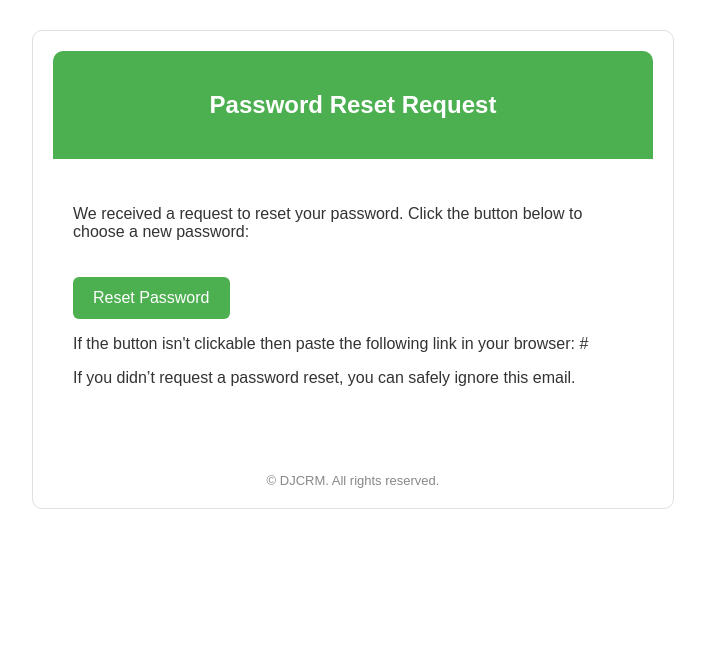
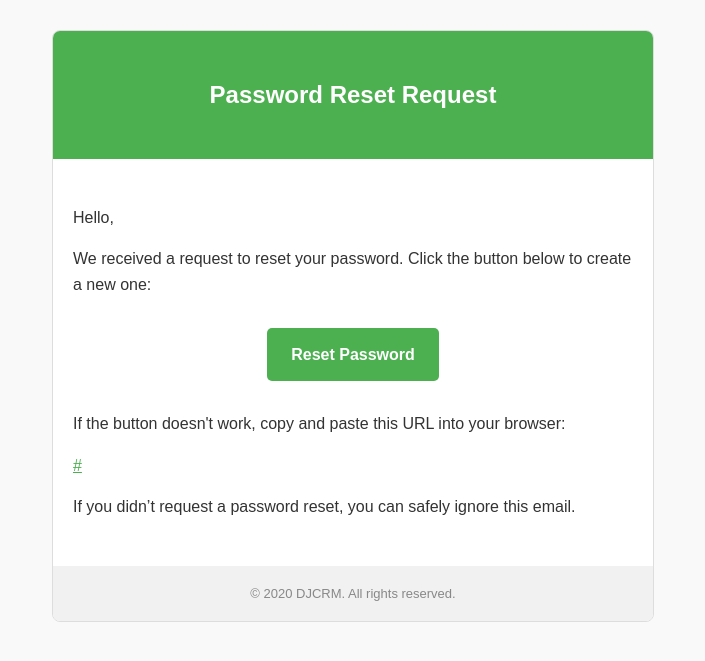
Before and after one commit to anuragb2/DjangoCRM, a Django app: template leads/templates/email_templates/password_reset_email.html in a window 1280 px wide. Shown: the top 661 px of the page, without its empty margins (287-992 px from the left). Run offline with Django 3.2, Linux system fonts and the light colour scheme; the template is opened without the code that fills it: most values are stand-ins (such as "Sample title", 1, 10 or a date in 2020); some libraries are stand-ins or nearby versions.

Commit message:
completely changed the email template

```diff
--- a/leads/templates/email_templates/password_reset_email.html
+++ b/leads/templates/email_templates/password_reset_email.html
@@ -5,7 +5,7 @@
     <title>Password Reset</title>
     <style>
         body {
-            background-color: #ffffff;
+            background-color: #f9f9f9;
             font-family: Arial, sans-serif;
             color: #333333;
             margin: 0;
@@ -14,37 +14,44 @@
         .container {
             max-width: 600px;
             margin: 30px auto;
-            padding: 20px;
             background-color: #ffffff;
-            border: 1px solid #e0e0e0;
-            border-radius: 10px;
+            border: 1px solid #ddd;
+            border-radius: 8px;
+            overflow: hidden;
         }
         .header {
+            background-color: #4CAF50;
+            color: #ffffff;
             text-align: center;
-            background-color: #4CAF50;
-            padding: 20px;
-            color: white;
-            border-top-left-radius: 10px;
-            border-top-right-radius: 10px;
+            padding: 30px 20px;
         }
         .content {
             padding: 30px 20px;
-            text-align: left;
+            line-height: 1.6;
+            font-size: 16px;
+        }
+        .button-container {
+            text-align: center;
+            margin: 30px 0;
         }
         .btn {
             display: inline-block;
-            padding: 12px 20px;
+            padding: 14px 24px;
             background-color: #4CAF50;
-            color: white;
+            color: #ffffff !important;
             text-decoration: none;
-            border-radius: 6px;
-            margin-top: 20px;
+            border-radius: 5px;
+            font-weight: bold;
         }
         .footer {
-            margin-top: 40px;
+            background-color: #f1f1f1;
+            color: #888888;
             font-size: 13px;
-            color: #888888;
             text-align: center;
+            padding: 20px;
+        }
+        a {
+            color: #4CAF50;
         }
     </style>
 </head>
@@ -54,20 +61,20 @@
             <h2>Password Reset Request</h2>
         </div>
         <div class="content">
+            <p>Hello,</p>
+            <p>We received a request to reset your password. Click the button below to create a new one:</p>
 
-            <p>We received a request to reset your password. Click the button below to choose a new password:</p>
-            <p>
-                <a href={{ reset_link }} style="display: inline-block; padding: 12px 20px; background-color: #4CAF50; color: white; text-decoration: none; border-radius: 6px; margin-top: 20px; font-family: Arial, sans-serif;">Reset Password</a>
+            <div class="button-container">
+                <a href="{{ reset_link }}" class="btn">Reset Password</a>
+            </div>
 
-            </p>
-            <p>
-                If the button isn't clickable then paste the following link in your browser:
-                {{ reset_link }}
-            </p>
+            <p>If the button doesn't work, copy and paste this URL into your browser:</p>
+            <p><a href="{{ reset_link }}">{{ reset_link }}</a></p>
+
             <p>If you didn’t request a password reset, you can safely ignore this email.</p>
         </div>
         <div class="footer">
-            &copy;  DJCRM. All rights reserved.
+            &copy; {{ current_year }} DJCRM. All rights reserved.
         </div>
     </div>
 </body>
```
